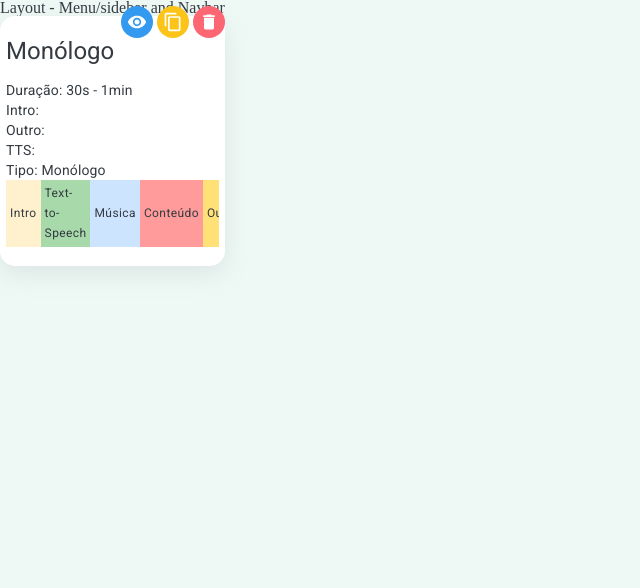
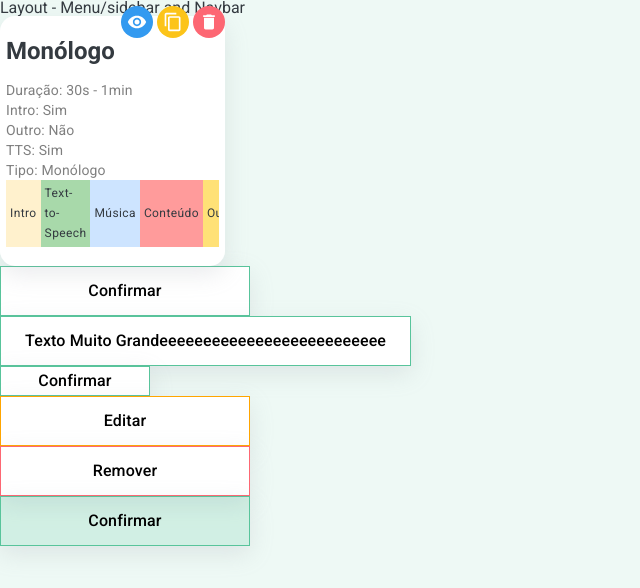
Before and after one commit to ricardocruz29/ScientiaPodLab, a React (Create React App) app in the folder client/scientiapodlab/: page / in a window 1280 px wide. Shown: the top 588 px of the page, without its empty margins (0-640 px from the left). Built offline with nearby package versions, Linux system fonts and the light colour scheme.

Commit message:
Button component

```diff
--- a/client/scientiapodlab/src/App.js
+++ b/client/scientiapodlab/src/App.js
@@ -13,7 +13,7 @@ function App() {
   // };
 
   //! Reusable Components
-  // card - templateCard - audioCard - episodeCard - size (large / medium (dont think will be used) / small);
+  // card - //TODO: audioCard (do wave sound first) - episodeCard (think of the design)
   // button - green - yellow - red - fillGreen;
   // templateSequence - template;
   // templateSequenceCard - type (Intro, Content, Outro, TTS, etc) - canListen - canRemove - audioName - state (Active -> When we are recording episode or Static -> When reviewing/listening episode);
--- /dev/null
+++ b/client/scientiapodlab/src/components/button/button.js
@@ -0,0 +1,21 @@
+import { Typography } from "@mui/material";
+import styles from "./button.module.css";
+
+function Button({ type = "green", size = "medium", text, onButtonClick }) {
+  return (
+    <button
+      onClick={onButtonClick}
+      className={`${styles.button} ${type === "green" && styles.button_green} ${
+        type === "yellow" && styles.button_yellow
+      } ${type === "red" && styles.button_red} ${
+        type === "fill_green" && styles.button_fill_green
+      } ${size === "small" && styles.small_button}`}
+    >
+      <Typography variant="body1" sx={{ fontWeight: 500 }}>
+        {text}
+      </Typography>
+    </button>
+  );
+}
+
+export default Button;
--- /dev/null
+++ b/client/scientiapodlab/src/components/button/button.module.css
@@ -0,0 +1,38 @@
+.button {
+  display: flex;
+  justify-content: center;
+  align-items: center;
+
+  width: fit-content;
+  min-width: 250px;
+  height: 50px;
+  padding: 12px 24px;
+
+  background-color: #fff;
+  box-shadow: rgba(149, 157, 165, 0.2) 0 8px 24px;
+
+  cursor: pointer;
+}
+
+.small_button {
+  min-width: 150px;
+  height: 30px;
+  padding: 6px 12px;
+}
+
+.button_green {
+  border: 1px solid #58c49b;
+}
+
+.button_fill_green {
+  background-color: #58c49b30;
+  border: 1px solid #58c49b;
+}
+
+.button_yellow {
+  border: 1px solid #ffa500;
+}
+
+.button_red {
+  border: 1px solid #fd6773;
+}
--- a/client/scientiapodlab/src/components/card/card.js
+++ b/client/scientiapodlab/src/components/card/card.js
@@ -11,16 +11,28 @@ function Card({ type, size = "medium", data }) {
         type === "episode" && styles.episode_card
       } ${size === "small" && styles.small_card}`}
     >
-      <Typography variant="h5">{data.title}</Typography>
+      <Typography variant="h5" sx={{ fontWeight: 700 }}>
+        {data.title}
+      </Typography>
 
       <>
         {type === "template" && (
           <div className={styles.template_container}>
-            <Typography variant="body2">Duração: {data.duration}</Typography>
-            <Typography variant="body2">Intro: {data.hasIntro}</Typography>
-            <Typography variant="body2">Outro: {data.hasOutro}</Typography>
-            <Typography variant="body2">TTS: {data.hasTTS}</Typography>
-            <Typography variant="body2">Tipo: {data.type}</Typography>
+            <Typography variant="body2" sx={{ color: "#00000080" }}>
+              Duração: {data.duration}
+            </Typography>
+            <Typography variant="body2" sx={{ color: "#00000080" }}>
+              Intro: {data.hasIntro ? "Sim" : "Não"}
+            </Typography>
+            <Typography variant="body2" sx={{ color: "#00000080" }}>
+              Outro: {data.hasOutro ? "Sim" : "Não"}
+            </Typography>
+            <Typography variant="body2" sx={{ color: "#00000080" }}>
+              TTS: {data.hasTTS ? "Sim" : "Não"}
+            </Typography>
+            <Typography variant="body2" sx={{ color: "#00000080" }}>
+              Tipo: {data.type}
+            </Typography>
 
             <div className={styles.template_actions}>
               {data.actions.map((item, index) => (
--- a/client/scientiapodlab/src/index.css
+++ b/client/scientiapodlab/src/index.css
@@ -1,3 +1,5 @@
+@import url("https://fonts.googleapis.com/css2?family=Roboto:wght@400;700&display=swap");
+
 *,
 *::after,
 *::before {
@@ -25,6 +27,7 @@ html {
 body {
   line-height: 1;
   font-weight: 400;
+  font-family: "Roboto", sans-serif;
   color: #343a40;
   overflow-x: hidden;
   background-color: #eef9f5;
--- a/client/scientiapodlab/src/pages/layout.js
+++ b/client/scientiapodlab/src/pages/layout.js
@@ -3,11 +3,12 @@ import Card from "../components/card/card";
 import VisibilityIcon from "@mui/icons-material/Visibility";
 import ContentCopyIcon from "@mui/icons-material/ContentCopy";
 import DeleteIcon from "@mui/icons-material/Delete";
+import Button from "../components/button/button";
 
 export const Layout = () => {
   return (
     <div>
-      <div id="layout" class="sidebar">
+      <div id="layout" className="sidebar">
         <div>Layout - Menu/sidebar and Navbar</div>
       </div>
       <div id="detail">
@@ -41,6 +42,32 @@ export const Layout = () => {
             template: ["intro", "tts", "sound_effect", "content", "outro"],
           }}
         />
+        <Button text={"Confirmar"} onButtonClick={() => console.log("Green")} />
+        <Button
+          text={"Texto Muito Grandeeeeeeeeeeeeeeeeeeeeeeeeee"}
+          onButtonClick={() => console.log("Texto Grande")}
+        />
+        <Button
+          text={"Confirmar"}
+          size="small"
+          onButtonClick={() => console.log("Small")}
+        />
+        <Button
+          type="yellow"
+          text="Editar"
+          onButtonClick={() => console.log("Yellow")}
+        />
+        <Button
+          type="red"
+          text={"Remover"}
+          onButtonClick={() => console.log("Red")}
+        />
+        <Button
+          type="fill_green"
+          text={"Confirmar"}
+          onButtonClick={() => console.log("Fill Green")}
+        />
+
         <Outlet />
       </div>
     </div>
--- a/client/scientiapodlab/src/router/router.js
+++ b/client/scientiapodlab/src/router/router.js
@@ -1,5 +1,4 @@
 import { createBrowserRouter } from "react-router-dom";
-import App from "../App";
 import { Error } from "../pages/error";
 import { Layout } from "../pages/layout";
 
```
